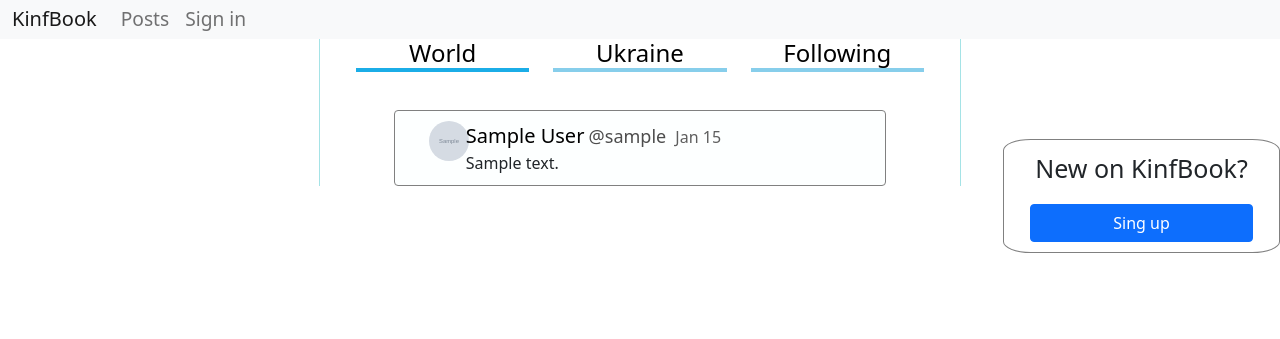
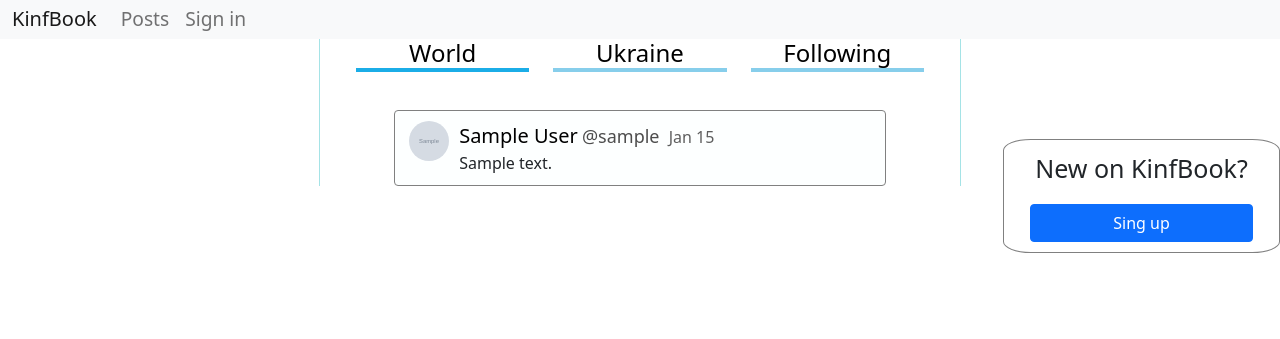
Before and after one commit to kinfi4/FLASK__Blog, a Flask app: page /posts in a window 1280 px wide. Shown: the part 21-360 px from the top of the page. Run offline with Flask 2, Linux system fonts and the light colour scheme; tables that the repository leaves empty hold one stand-in row (values such as "Sample post"); grey boxes marked "Sample" are stand-in pictures.

Commit message:
frontend bags with posts fixed

```diff
--- a/app/static/css/post-styles.css
+++ b/app/static/css/post-styles.css
@@ -10,6 +10,9 @@
     min-height: 50px;
     position: relative;
     display: block;
+
+    padding-left: 2px;
+    padding-right: 2px;
 }
 
 .post:hover{
@@ -23,11 +26,14 @@
     display: inline;
 }
 .post-user-icon{
-    float: left;
     margin-right: 0px;
     width: 40px;
     height: 40px;
     border-radius: 50%;
+}
+
+.padding-0-block{
+    padding: 0;
 }
 
 .post-date{
--- a/app/templates/_post.html
+++ b/app/templates/_post.html
@@ -5,7 +5,7 @@
 <div class="post">
     <div class="container">
         <div class="row">
-            <div class="col-md-1">
+            <div class="col-md-1 padding-0-block">
                 <img src="{{ post.author.get_avatar(36) }}" alt="" class="post-user-icon">
             </div>
 
@@ -23,7 +23,7 @@
                 </div>
             </div>
 
-            <div class="col-md-1">
+            <div class="col-md-1 padding-0-block">
                 {% if post.author == current_user %}
                         <div class="">
                             <form action="{{ url_for('delete_post', id_=post.id) }}" method="POST">
```
